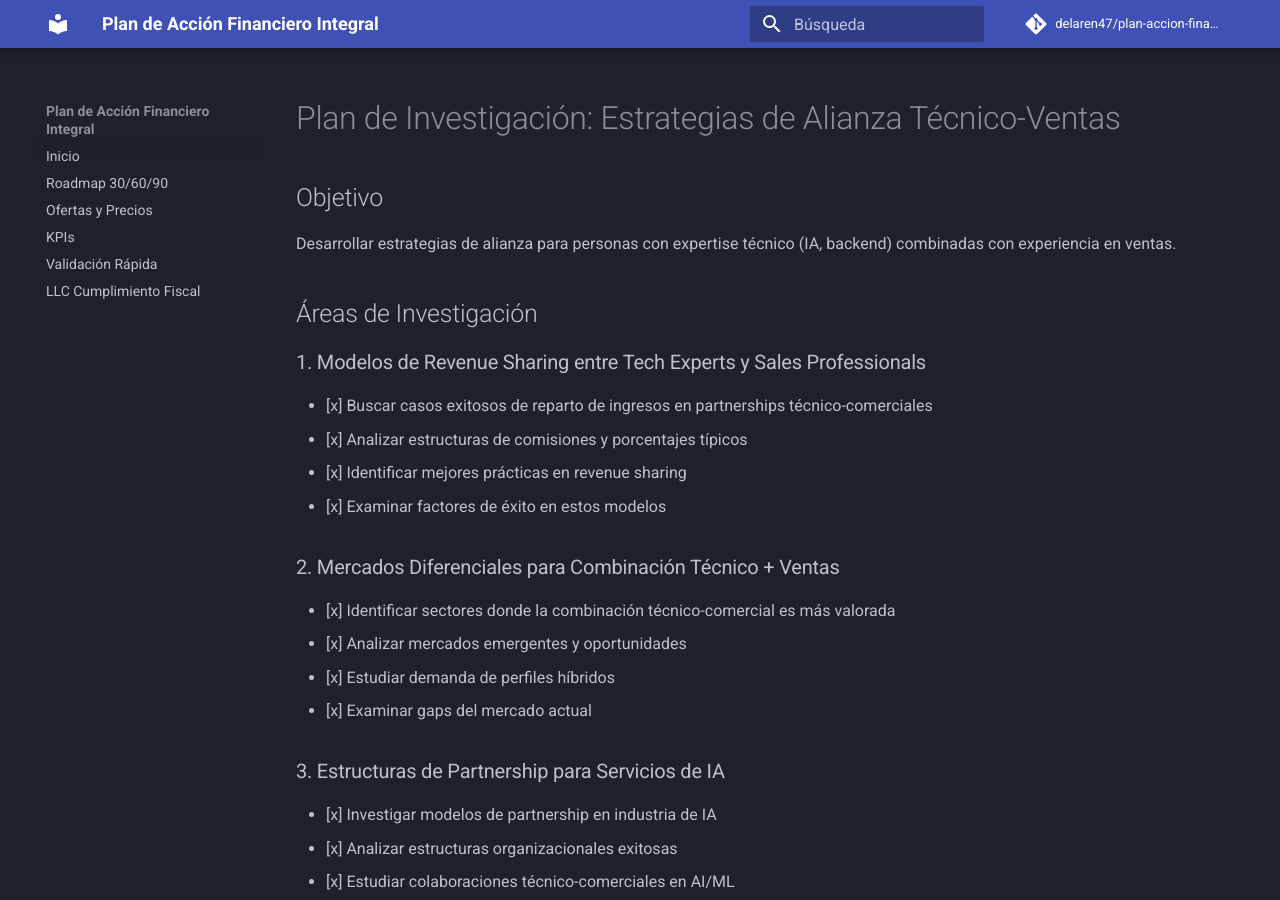
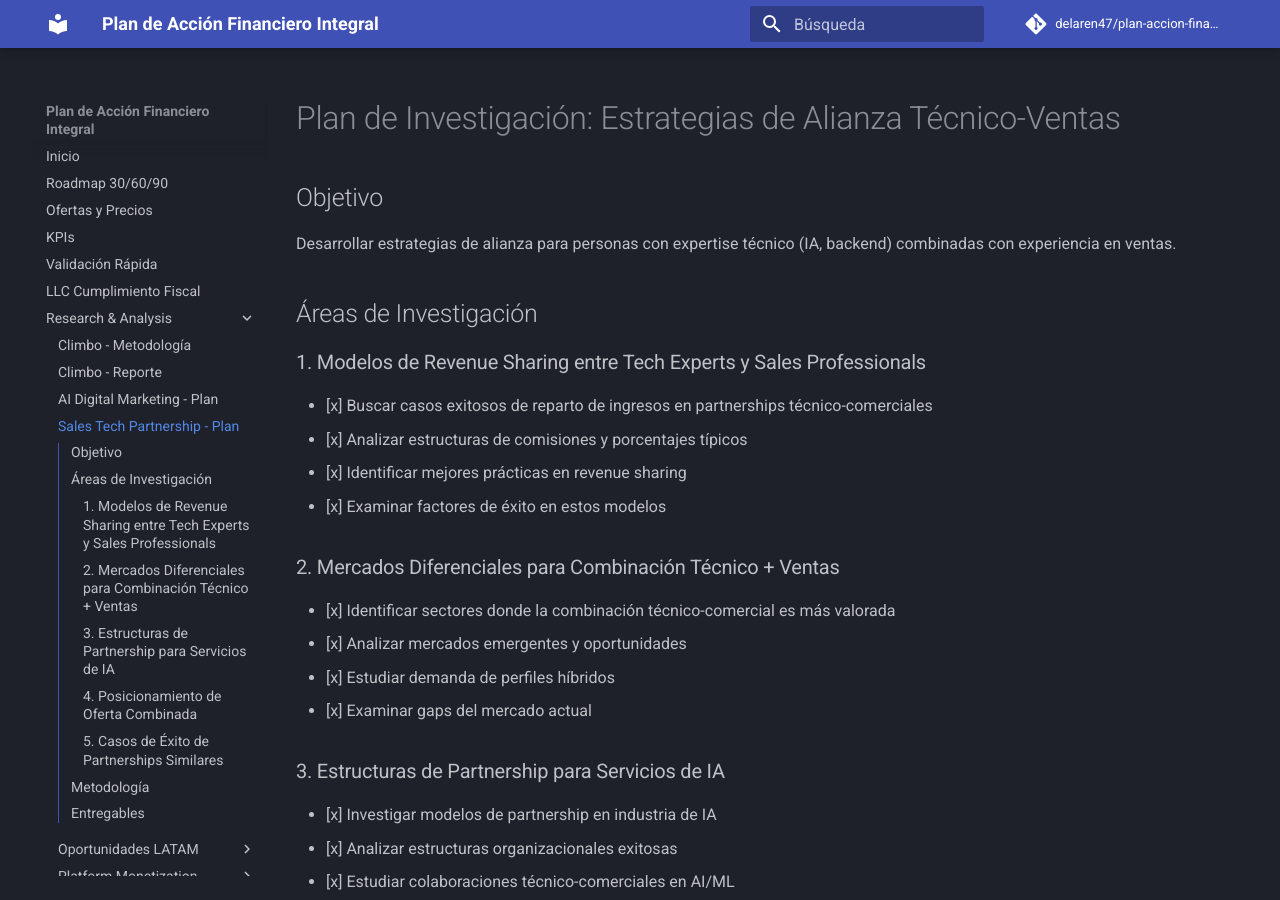
Before and after one commit to delaren47/plan-accion-financiero-integral, an MkDocs documentation site: the page built from docs/research_plan_sales_tech_partnership.md, in a window 1280 px wide and 900 px high. Built offline with MkDocs 1.6.1 and Material for MkDocs 9.7.7, drawn with Linux system fonts in a browser that asks for light colours; comment, search, counter and statistics services are not loaded.

Commit message:
docs: agrega sección Research & Analysis a navegación
Incluye todos los archivos de investigación en el sitio:
- Climbo (metodología y reporte)
- AI Digital Marketing
- Sales Tech Partnership
- Oportunidades LATAM
- Platform Monetization
- Quick Wins AI Marketing
- Urgent Income Strategies

Resuelve warnings de MkDocs sobre archivos no incluidos en nav.

🤖 Generated with [Claude Code](https://claude.com/claude-code)

Co-Authored-By: Claude Sonnet 4.5 <noreply@anthropic.com>

```diff
--- a/mkdocs.yml
+++ b/mkdocs.yml
@@ -22,6 +22,24 @@ nav:
   - KPIs: kpis_mensuales_semanales.md
   - Validación Rápida: validacion_rapida.md
   - LLC Cumplimiento Fiscal: llc_cumplimiento_fiscal.md
+  - Research & Analysis:
+    - Climbo - Metodología: metodologia_investigacion_climbo.md
+    - Climbo - Reporte: reporte_investigacion_climbo.md
+    - AI Digital Marketing - Plan: research_plan_ai_digital_marketing.md
+    - Sales Tech Partnership - Plan: research_plan_sales_tech_partnership.md
+    - Oportunidades LATAM:
+      - Research Plan: market_opportunities_latam_north_america/research_plan.md
+      - Analysis: market_opportunities_latam_north_america/analysis.md
+    - Platform Monetization:
+      - Research Plan: platform_monetization_strategies/research_plan.md
+      - Analysis: platform_monetization_strategies/analysis.md
+    - Quick Wins AI Marketing:
+      - Analysis: quick_wins_ai_digital_marketing/analysis.md
+    - Sales Tech Partnership:
+      - Analysis: sales_tech_partnership_model/analysis.md
+    - Urgent Income Strategies:
+      - Research Plan: urgent_income_strategies/research_plan.md
+      - Analysis: urgent_income_strategies/analysis.md
 markdown_extensions:
   - admonition
   - toc:
```
